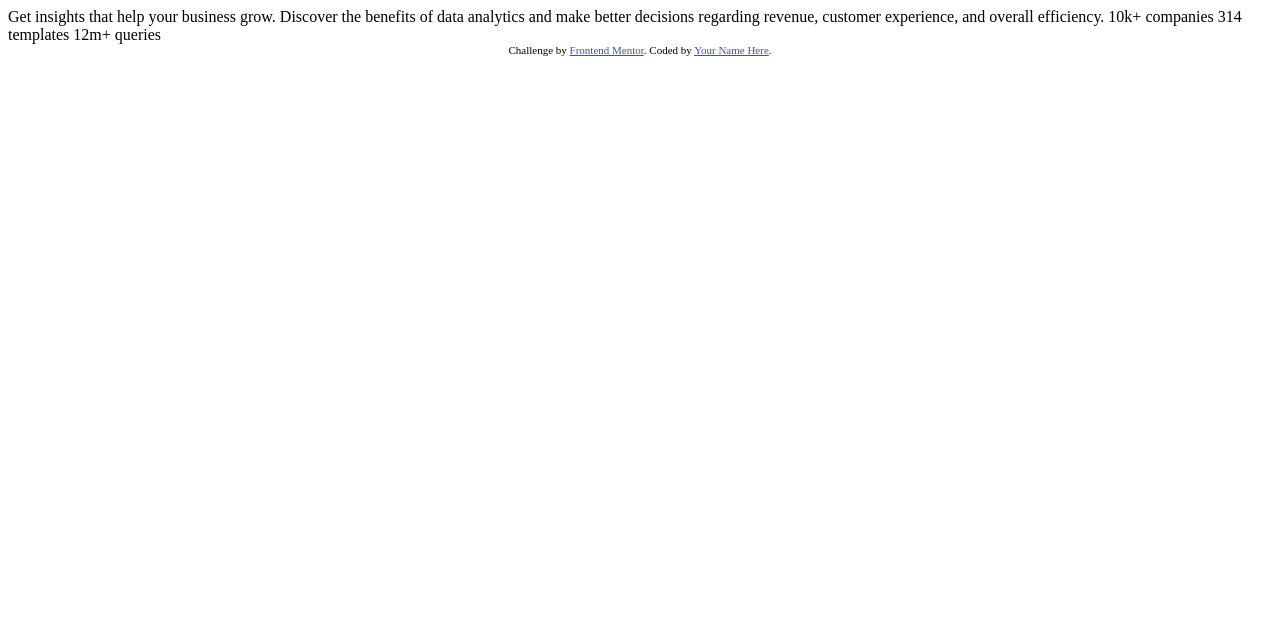
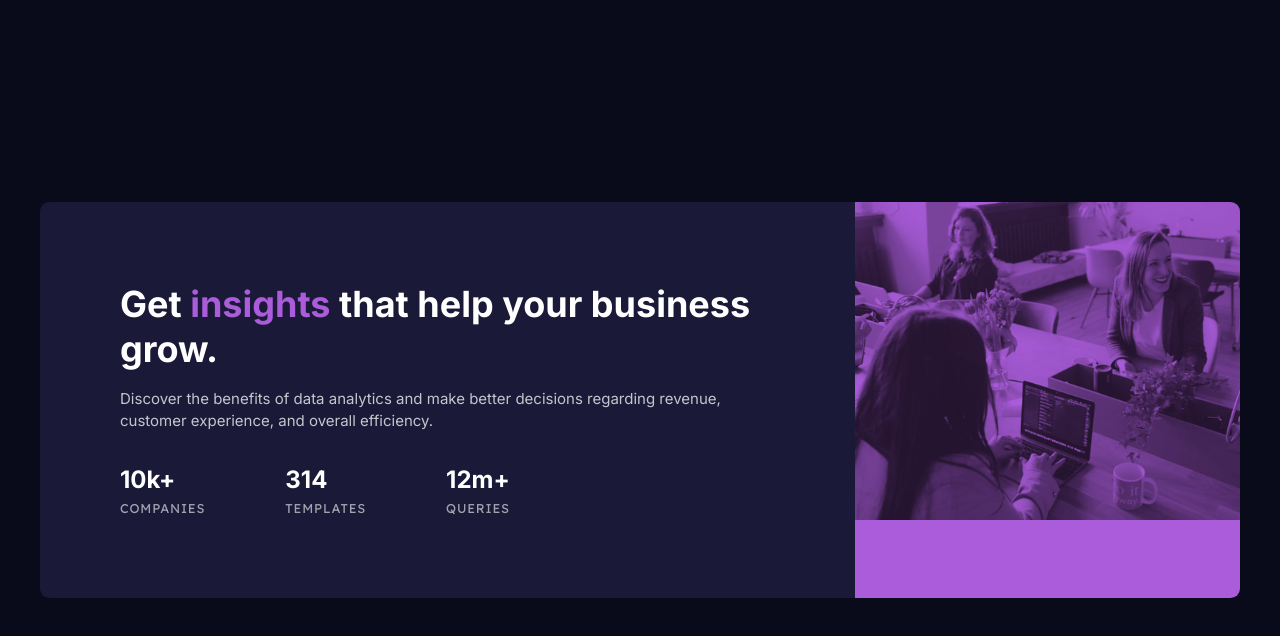
Before and after one commit to mbdelarosa/stats-preview-card-component, a plain HTML site: page index.html in a window 1280 px wide. Drawn offline with Linux system fonts and the light colour scheme.

Commit message:
Updated CSS

```diff
--- a/index.html
+++ b/index.html
@@ -5,29 +5,33 @@
   <meta name="viewport" content="width=device-width, initial-scale=1.0"> <!-- displays site properly based on user's device -->
 
   <link rel="icon" type="image/png" sizes="32x32" href="./images/favicon-32x32.png">
+  <link rel="preconnect" href="https://fonts.googleapis.com">
+  <link rel="preconnect" href="https://fonts.gstatic.com" crossorigin>
+  <link href="https://fonts.googleapis.com/css2?family=Inter:wght@400;700&display=swap" rel="stylesheet">
+  <link href="https://fonts.googleapis.com/css2?family=Lexend+Deca&display=swap" rel="stylesheet">
+  <link rel="stylesheet" type="text/css" href="style.css">
 
   <title>Frontend Mentor | Stats preview card component</title>
-
-  <!-- Feel free to remove these styles or customise in your own stylesheet 👍 -->
-  <style>
-    .attribution { font-size: 11px; text-align: center; }
-    .attribution a { color: hsl(228, 45%, 44%); }
-  </style>
 </head>
 <body>
+  <main class="card-component">
+    <picture>
+      <source srcset="images/image-header-desktop.jpg" media="(min-width: 37.5rem)" />
+      <img class="card-component__image" src="images/image-header-mobile.jpg" alt="People having a meeting" />
+    </picture>
 
-  Get insights that help your business grow.
+    <div class="card-component__text">
+      <h1 class="main-heading">Get <span class="text-accent">insights</span> that help your business grow.</h1>
 
-  Discover the benefits of data analytics and make better decisions regarding revenue, customer
-  experience, and overall efficiency.
+      <p>Discover the benefits of data analytics and make better decisions regarding revenue, customer
+      experience, and overall efficiency.</p>
 
-  10k+ companies
-  314 templates
-  12m+ queries
-
-  <div class="attribution">
-    Challenge by <a href="https://www.frontendmentor.io?ref=challenge" target="_blank">Frontend Mentor</a>.
-    Coded by <a href="#">Your Name Here</a>.
-  </div>
+      <ul role="list">
+        <li role="listitem"><span class="main-heading">10k+</span><span class="stat-heading">companies</span></li>
+        <li role="listitem"><span class="main-heading">314</span><span class="stat-heading">templates</span></li>
+        <li role="listitem"><span class="main-heading">12m+</span><span class="stat-heading">queries</span></li>
+      </ul>
+    </div>
+  </main>
 </body>
 </html>
--- /dev/null
+++ b/style.css
@@ -0,0 +1,170 @@
+/* CSS Reset  */
+*, *::before, *::after {
+  box-sizing: border-box;
+}
+
+* {
+  margin: 0;
+}
+
+html, body {
+  height: 100%;
+}
+
+body {
+  line-height: 1.5;
+  -webkit-font-smoothing: antialiased;
+}
+
+img, picture {
+  display: block;
+  max-width: 100%;
+}
+
+button {
+  font: inherit;
+}
+
+p, h1 {
+  overflow-wrap: break-word;
+}
+
+@media (prefers-reduced-motion: reduce) {
+  html:focus-within {
+   scroll-behavior: auto;
+  }
+
+  *,
+  *::before,
+  *::after {
+    animation-duration: 0.01ms !important;
+    animation-iteration-count: 1 !important;
+    transition-duration: 0.01ms !important;
+    scroll-behavior: auto !important;
+  }
+}
+/* End */
+
+:root {
+  /* Primary */
+  --very-dark-blue: hsl(233, 47%, 7%); /* main background  */
+  --dark-desaturated-blue: hsl(244, 38%, 16%); /* card background */
+  --soft-violet: hsl(277, 64%, 61%); /* accent */
+
+  /* Neutral */
+  --white: hsl(0, 0%, 100%); /* main heading, stats */
+  --slightly-transparent-white-paragraph: hsla(0, 0%, 100%, 0.75); /* main paragraph */
+  --slightly-transparent-white-headings: hsla(0, 0%, 100%, 0.6); /* stat headings */
+}
+
+body {
+  background-color: var(--very-dark-blue);
+  display: flex;
+  align-items: center;
+  min-height: 100vh;
+  min-height: 100dvh;
+  font-size: 0.9375rem; /* 15px */
+  color: var(--white);
+}
+
+.card-component {
+  margin: 1.5rem;
+  background-color: var(--dark-desaturated-blue);
+  border-radius: 0.6rem;
+  overflow: hidden;
+}
+
+picture {
+  background: var(--soft-violet);
+}
+
+.card-component__image {
+  mix-blend-mode: multiply;
+  opacity: 0.8;
+  background-size: cover;
+}
+
+.card-component__text {
+  padding: 2rem;
+  text-align: center;
+  display: flex;
+  flex-direction: column;
+  gap: 1rem;
+}
+
+.main-heading {
+  color: var(--white);
+  font-family: 'Inter', sans-serif;
+  font-weight: 700;
+  font-size: 1.75rem;
+  line-height: 1.25;
+}
+
+h1 .text-accent {
+  color: var(--soft-violet);
+}
+
+p {
+  color: var(--slightly-transparent-white-paragraph);
+  font-family: 'Inter', sans-serif;
+  font-weight: 400;
+}
+
+ul {
+  list-style-type: none;
+  margin: 0;
+  padding: 0;
+  display: flex;
+  flex-direction: column;
+  gap: 1.5rem;
+  margin-top: 1rem;
+}
+
+li {
+  display: flex;
+  flex-direction: column;
+  gap: 0.25rem;
+}
+
+li .main-heading {
+  font-size: 1.5rem;
+}
+
+.stat-heading {
+  color: var(--slightly-transparent-white-headings);
+  font-family: 'Lexend Deca', sans-serif;
+  font-weight: 300;
+  font-size: 0.75rem;
+  text-transform: uppercase;
+  letter-spacing: 0.05rem;
+}
+
+@media only screen and (min-width: 80rem) {
+  body {
+    justify-content: center;
+  }
+
+  .card-component {
+    display: flex;
+    flex-direction: row-reverse;
+    max-width: 75rem;
+  }
+
+  .card-component__text {
+    text-align: left;
+    padding: 5rem;
+  }
+
+  .main-heading {
+    font-size: 2.25rem;
+  }
+
+  ul {
+    flex-direction: row;
+    gap: 5rem;
+  }
+
+  .stat-heading {
+    font-size: 0.8rem;
+  }
+}
```
